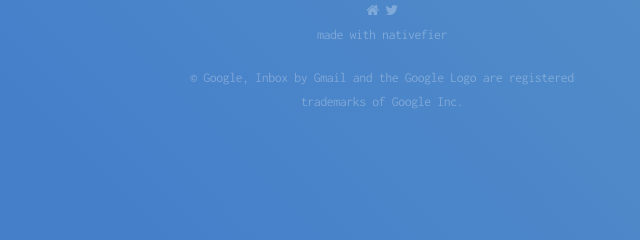
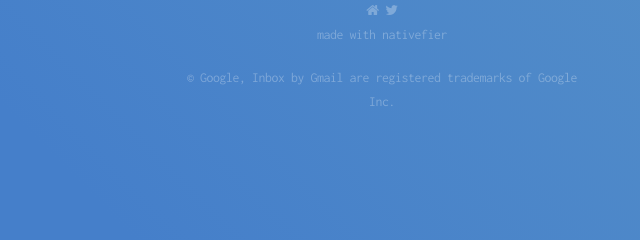
Before and after one commit to chalkworks/inbox, a plain HTML site: page index.html in a window 1280 px wide. Shown: the part 556-796 px from the top of the page, 258-898 px from the left. Drawn offline with Linux system fonts and the light colour scheme.

Commit message:
Update index.html

```diff
--- a/index.html
+++ b/index.html
@@ -38,7 +38,7 @@
             <a href="https://chalk.works" target="_blank"><i class="fa fa-home" aria-hidden="true"></i></a>
             <a href="https://twitter.com/chalkworks" target="_blank"><i class="fa fa-twitter" aria-hidden="true"></i></a><br />
             <a href="https://github.com/jiahaog/nativefier" target="_blank">made with nativefier</a><br /><br />
-            <a href="#">© Google, Inbox by Gmail and the Google Logo are registered trademarks of Google Inc.</a>
+            <a href="#">© Google, Inbox by Gmail are registered trademarks of Google Inc.</a>
           </p>
         </div>
       </div>
```
